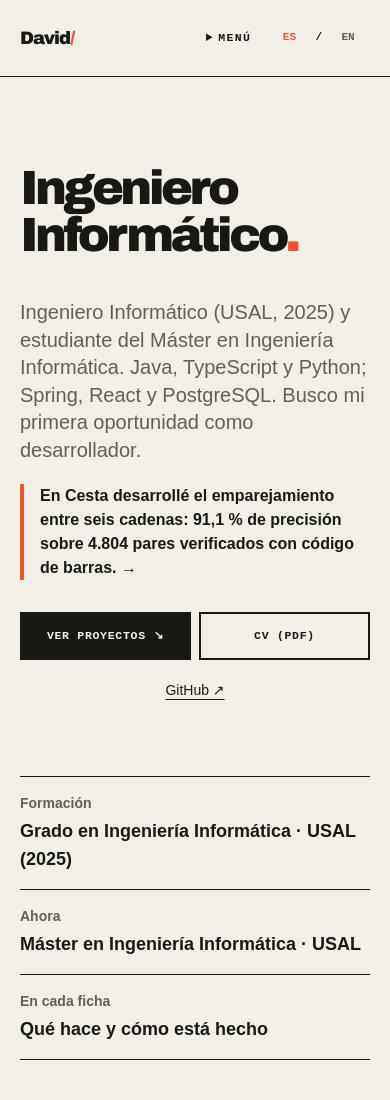
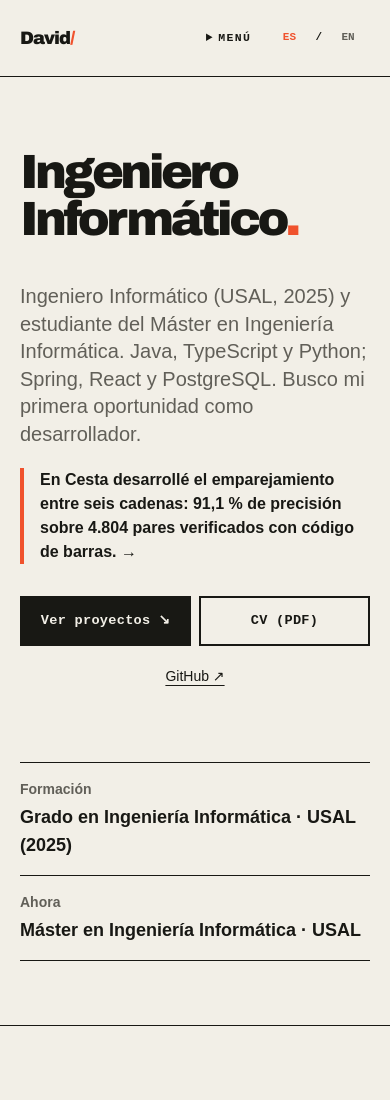
Before and after one commit to ErDeivih/erdeivih.github.io, an Astro site: page / in a window 390 px wide. Shown: the top 1100 px of the page. Built offline with nearby package versions, Linux system fonts and the light colour scheme; Astro itself is replaced by a stand-in of ours.

Commit message:
Ronda 2: menos hueco sobre el titular, dos hechos y botones sin versalitas

```diff
--- a/src/components/Hero.astro
+++ b/src/components/Hero.astro
@@ -8,7 +8,7 @@ const { hero } = useTranslations(locale);
 
 <section id="inicio" class="border-b border-foreground">
   <div class="mx-auto max-w-[88rem] px-5 pb-16 pt-14 sm:px-8 sm:pb-24 sm:pt-20">
-    <h1 class="editorial-title reveal mt-8 max-w-[13ch]" style="transition-delay:.05s">
+    <h1 class="editorial-title reveal mt-4 max-w-[13ch] sm:mt-8" style="transition-delay:.05s">
       {hero.headline}<span class="text-primary">.</span>
     </h1>
     <div class="mt-10 grid gap-8 md:grid-cols-[minmax(0,1fr)_minmax(18rem,30rem)] md:items-end">
@@ -24,7 +24,7 @@ const { hero } = useTranslations(locale);
         <a href={social.github} target="_blank" rel="noopener" class="col-span-2 inline-flex min-h-11 items-center justify-center text-sm underline underline-offset-4 hover:text-primary md:col-span-1">GitHub ↗</a>
       </div>
     </div>
-    <div class="reveal mt-16 grid border-y border-foreground sm:grid-cols-3" style="transition-delay:.2s">
+    <div class="reveal mt-16 grid border-y border-foreground sm:grid-cols-2" style="transition-delay:.2s">
       {hero.facts.map((fact, i) => (
         <div class:list={["py-4 sm:px-5", i > 0 && "border-t border-foreground sm:border-l sm:border-t-0"]}>
           <p class="text-sm font-bold text-muted">{fact.label}</p>
--- a/src/i18n/ui.ts
+++ b/src/i18n/ui.ts
@@ -8,7 +8,6 @@ export const ui = {
     metaDescription: "Porfolio de David Pérez Velasco: Ingeniero Informático por la Universidad de Salamanca (2025) y estudiante del Máster en Ingeniería Informática. Proyectos de software, sistemas y datos.",
     nav: { home: "Inicio", projects: "Proyectos", analysis: "Datos", about: "Sobre mí", contact: "Contacto", cv: "CV", language: "Idioma" },
     hero: {
-      availability: "Salamanca · Máster en Ingeniería Informática (USAL)",
       headline: "Ingeniero Informático",
       intro: "Ingeniero Informático (USAL, 2025) y estudiante del Máster en Ingeniería Informática. Java, TypeScript y Python; Spring, React y PostgreSQL. Busco mi primera oportunidad como desarrollador.",
       proof: "En Cesta desarrollé el emparejamiento entre seis cadenas: 91,1 % de precisión sobre 4.804 pares verificados con código de barras.",
@@ -17,7 +16,6 @@ export const ui = {
       facts: [
         { label: "Formación", value: "Grado en Ingeniería Informática · USAL (2025)" },
         { label: "Ahora", value: "Máster en Ingeniería Informática · USAL" },
-        { label: "En cada ficha", value: "Qué hace y cómo está hecho" },
       ],
     },
     about: {
@@ -132,7 +130,6 @@ export const ui = {
     metaDescription: "Portfolio of David Pérez Velasco: Computer Engineer from the University of Salamanca (2025) and a student of the Master's in Computer Engineering. Software, systems and data projects.",
     nav: { home: "Home", projects: "Projects", analysis: "Data", about: "About", contact: "Contact", cv: "CV", language: "Language" },
     hero: {
-      availability: "Salamanca · Master's in Computer Engineering (USAL)",
       headline: "Computer Engineer",
       intro: "Computer Engineer (USAL, 2025) and MSc in Computer Engineering student. Java, TypeScript and Python; Spring, React and PostgreSQL. Looking for my first opportunity as a developer.",
       proof: "In Cesta I built the matching across six chains: 91.1% precision over 4,804 pairs checked against barcodes.",
@@ -141,7 +138,6 @@ export const ui = {
       facts: [
         { label: "Education", value: "BSc in Computer Engineering · USAL (2025)" },
         { label: "Now", value: "MSc in Computer Engineering · USAL" },
-        { label: "In each page", value: "What it does and how it is built" },
       ],
     },
     about: {
--- a/src/styles/global.css
+++ b/src/styles/global.css
@@ -71,10 +71,9 @@
     padding: .75rem 1rem;
     border: 2px solid var(--color-foreground);
     font-family: var(--font-mono);
-    font-size: .72rem;
+    font-size: .85rem;
     font-weight: 700;
-    letter-spacing: .06em;
-    text-transform: uppercase;
+    letter-spacing: .02em;
     transition: transform .18s ease, box-shadow .18s ease, background .18s ease;
   }
   .button-primary { background: var(--color-foreground); color: var(--color-background); }
```
